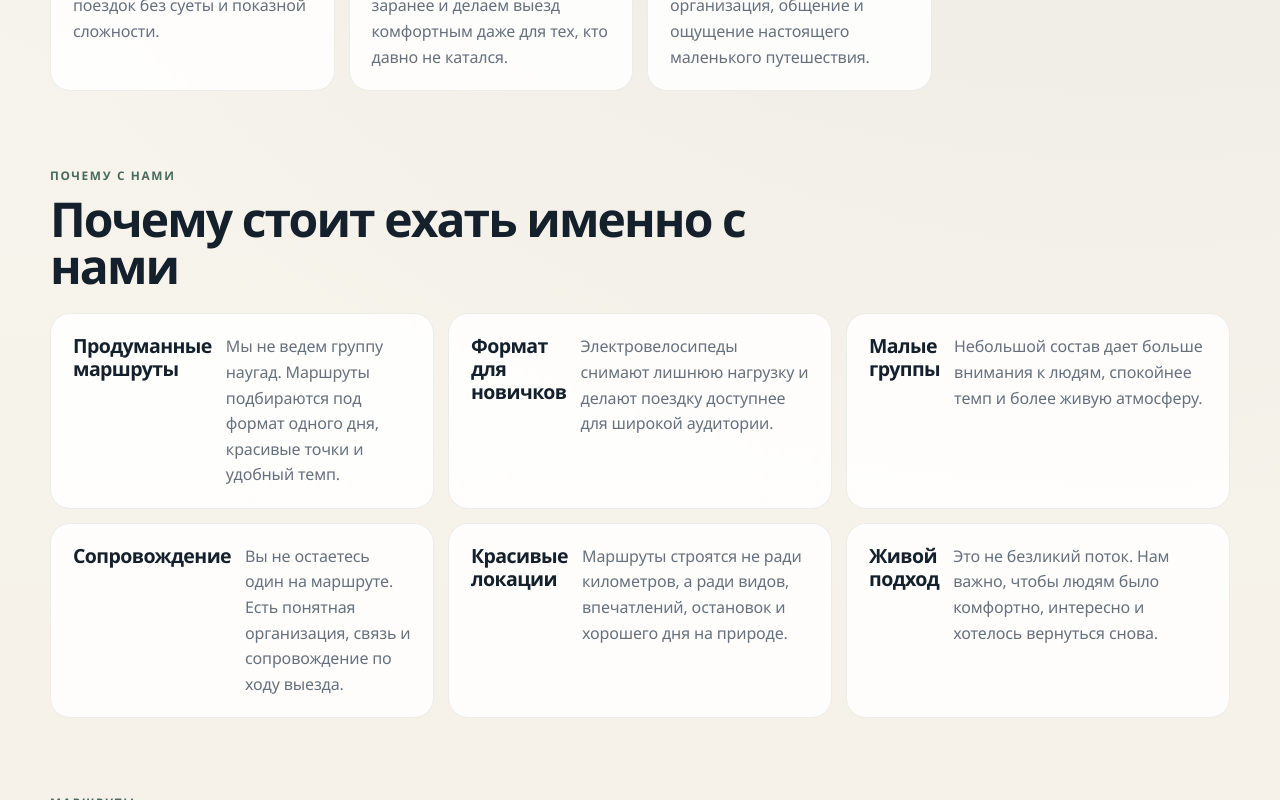
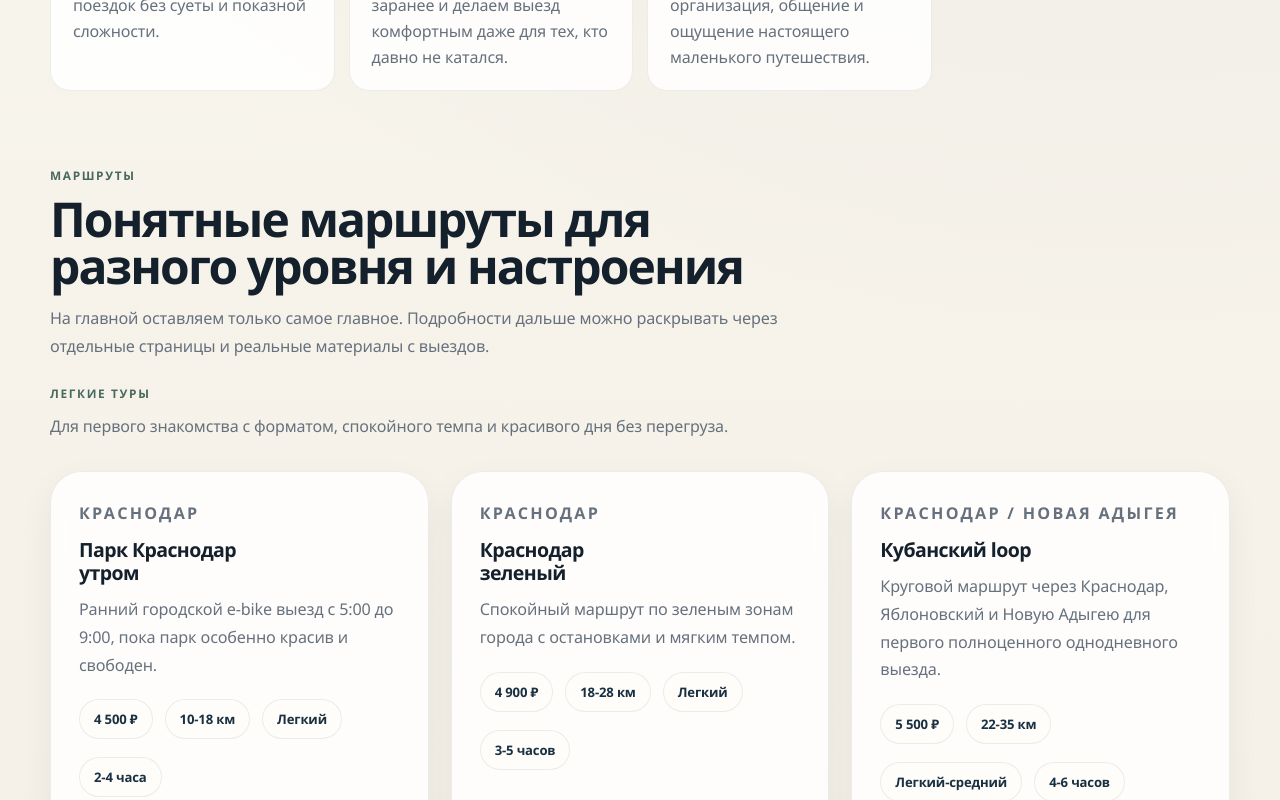
Before and after one commit to vorvvs-sketch/veloturyug-site, a Next.js app: page / in a window 1280 px wide. Shown: the part 2340-3140 px from the top of the page. Built offline with nearby package versions, Linux system fonts and the light colour scheme.

Commit message:
Clarify route pricing and simplify booking contacts

```diff
--- a/app/page.js
+++ b/app/page.js
@@ -12,6 +12,7 @@ const tourGroups = [
         distance: "10-18 км",
         difficulty: "Легкий",
         duration: "2-4 часа",
+        price: "4 500 ₽",
         summary:
           "Ранний городской e-bike выезд с 5:00 до 9:00, пока парк особенно красив и свободен.",
         audience: "Новичкам, парам, занятым людям"
@@ -22,6 +23,7 @@ const tourGroups = [
         distance: "18-28 км",
         difficulty: "Легкий",
         duration: "3-5 часов",
+        price: "4 900 ₽",
         summary:
           "Спокойный маршрут по зеленым зонам города с остановками и мягким темпом.",
         audience: "Новичкам, семьям, любителям природы"
@@ -32,6 +34,7 @@ const tourGroups = [
         distance: "22-35 км",
         difficulty: "Легкий-средний",
         duration: "4-6 часов",
+        price: "5 500 ₽",
         summary:
           "Круговой маршрут через Краснодар, Яблоновский и Новую Адыгею для первого полноценного однодневного выезда.",
         audience: "Парам, друзьям, мини-группам"
@@ -49,6 +52,7 @@ const tourGroups = [
         distance: "30-45 км",
         difficulty: "Средний",
         duration: "5-7 часов",
+        price: "6 900 ₽",
         summary:
           "Озеро, виноградники, красивые дороги и южная атмосфера выходного дня.",
         audience: "Парам, туристам, любителям красивых маршрутов"
@@ -59,6 +63,7 @@ const tourGroups = [
         distance: "25-40 км",
         difficulty: "Средний",
         duration: "5-6 часов",
+        price: "6 500 ₽",
         summary:
           "Лесной маршрут с природной достопримечательностью и хорошим форматом для e-bike тура.",
         audience: "Любителям природы и более насыщенных маршрутов"
@@ -69,6 +74,7 @@ const tourGroups = [
         distance: "20-30 км",
         difficulty: "Средний",
         duration: "5-7 часов",
+        price: "6 700 ₽",
         summary:
           "Один из самых туристических и впечатляющих маршрутов в Адыгее.",
         audience: "Туристам, парам, любителям природных мест"
@@ -79,6 +85,7 @@ const tourGroups = [
         distance: "25-40 км",
         difficulty: "Средний",
         duration: "5-7 часов",
+        price: "7 900 ₽",
         summary:
           "Море, красивые виды, набережные и фототочки. Один из самых ярких маршрутов проекта.",
         audience: "Парам, друзьям, туристам"
@@ -95,6 +102,7 @@ const tourGroups = [
         distance: "22-35 км",
         difficulty: "Сложнее среднего",
         duration: "6-8 часов",
+        price: "8 900 ₽",
         summary:
           "Один из самых красивых горных маршрутов для мотивированной аудитории.",
         audience: "Тем, кто хочет более насыщенный и сильный маршрут"
@@ -105,6 +113,7 @@ const tourGroups = [
         distance: "25-45 км",
         difficulty: "Средний",
         duration: "5-7 часов",
+        price: "9 500 ₽",
         summary:
           "Видовой крымский маршрут с сильным туристическим потенциалом и premium-ощущением.",
         audience: "Туристам, парам, мини-группам"
@@ -161,12 +170,12 @@ const keyPoints = [
 
 const contacts = [
   {
-    label: "MAX Василий",
+    label: "Василий",
     value: "8 910 994-99-09",
     href: "https://max.ru/u/f9LHodD0cOIQCwmy0kabf3WXk8i7BjfSTjoZ9n0byYaQPUUnAuNjwZ_zqPc"
   },
   {
-    label: "MAX Сергей",
+    label: "Сергей",
     value: "8 961 525-55-59",
     href: "tel:+79615255559"
   },
@@ -220,39 +229,6 @@ const aboutCards = [
     title: "Что для нас важно",
     text:
       "Не просто прокатиться, а провести хороший день: красивые места, нормальная организация, общение и ощущение настоящего маленького путешествия."
-  }
-];
-
-const whyUs = [
-  {
-    title: "Продуманные маршруты",
-    text:
-      "Мы не ведем группу наугад. Маршруты подбираются под формат одного дня, красивые точки и удобный темп."
-  },
-  {
-    title: "Формат для новичков",
-    text:
-      "Электровелосипеды снимают лишнюю нагрузку и делают поездку доступнее для широкой аудитории."
-  },
-  {
-    title: "Малые группы",
-    text:
-      "Небольшой состав дает больше внимания к людям, спокойнее темп и более живую атмосферу."
-  },
-  {
-    title: "Сопровождение",
-    text:
-      "Вы не остаетесь один на маршруте. Есть понятная организация, связь и сопровождение по ходу выезда."
-  },
-  {
-    title: "Красивые локации",
-    text:
-      "Маршруты строятся не ради километров, а ради видов, впечатлений, остановок и хорошего дня на природе."
-  },
-  {
-    title: "Живой подход",
-    text:
-      "Это не безликий поток. Нам важно, чтобы людям было комфортно, интересно и хотелось вернуться снова."
   }
 ];
 
@@ -364,21 +340,6 @@ export default function HomePage() {
         </div>
       </section>
 
-      <section className="section">
-        <div className="section__heading">
-          <p className="eyebrow">Почему с нами</p>
-          <h2>Почему стоит ехать именно с нами</h2>
-        </div>
-        <div className="why-grid">
-          {whyUs.map((item) => (
-            <article className="why-card" key={item.title}>
-              <h3>{item.title}</h3>
-              <p>{item.text}</p>
-            </article>
-          ))}
-        </div>
-      </section>
-
       <section className="section" id="tours">
         <div className="section__heading">
           <p className="eyebrow">Маршруты</p>
@@ -402,6 +363,7 @@ export default function HomePage() {
                     <h3>{tour.title}</h3>
                     <p>{tour.summary}</p>
                     <div className="tour-card__meta">
+                      <span className="tour-card__price">{tour.price}</span>
                       <span>{tour.distance}</span>
                       <span>{tour.difficulty}</span>
                       <span>{tour.duration}</span>
@@ -422,17 +384,17 @@ export default function HomePage() {
           <p className="eyebrow">Цены</p>
           <h2>Понятная стартовая стоимость без лишней сложности</h2>
           <p className="section__text">
-            Стоимость зависит от маршрута, длительности и формата выезда, но для
-            первого понимания можно ориентироваться на такую базу.
+            У каждого маршрута на сайте уже есть своя понятная стоимость. Ниже -
+            общий ориентир по тому, как устроен диапазон цен.
           </p>
         </div>
         <div className="price-highlight">
           <div>
-            <p className="eyebrow">Базовая цена</p>
-            <h3 className="price-highlight__value">от 4 500 ₽ за человека</h3>
+            <p className="eyebrow">Диапазон цен</p>
+            <h3 className="price-highlight__value">от 4 500 ₽ до 9 500 ₽</h3>
             <p className="section__text">
-              Итоговая стоимость зависит от конкретного маршрута, даты и формата
-              участия.
+              Легкие городские выезды стоят дешевле, видовые и премиальные маршруты -
+              дороже из-за логистики, длительности и насыщенности программы.
             </p>
           </div>
           <div>
```
